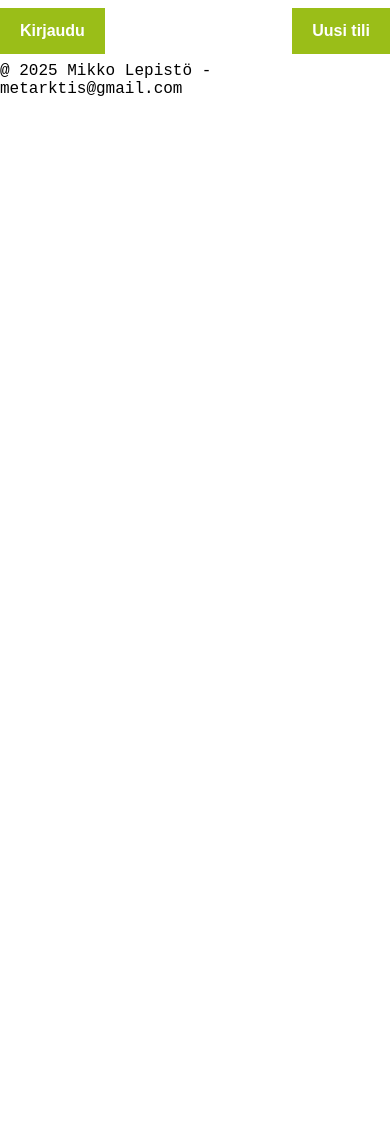
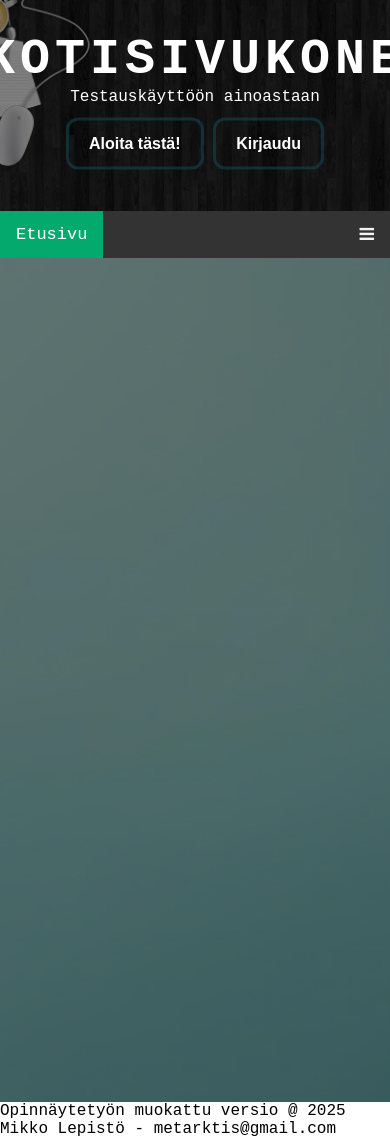
Before and after one commit to Kirjakauppias/kotisivukone_htmx, a PHP site: page / in a window 390 px wide; the page is wider, and only the part inside the window is pictured. Before the commit the page ends 96 px from the top of that part, so only its background shows below. Run offline with PHP 8.4, Linux system fonts and the light colour scheme.

Commit message:
Tyylien muokkausta

```diff
--- a/src/index.php
+++ b/src/index.php
@@ -14,6 +14,7 @@ ini_set('session.cookie_secure', '1'); // Vain HTTPS-yhteyksillä
 ini_set('session.cookie_httponly', '1'); // Estää JavaScriptin pääsyn kekseihin
 ini_set('session.cookie_samesite', 'Strict'); // Ei lähetä keksejä kolmannen osapuolen pyynnöissä
 session_start(); // Aloitetaan sessio
+require 'funcs.php';
 
 $loggedIn = isset($_SESSION['user_id']); // Alustetaan muuttuja.
 
@@ -23,6 +24,8 @@ if (!isset($_SESSION['csrf_token']) || time() - ($_SESSION['csrf_token_time'] ??
     $_SESSION['csrf_token'] = bin2hex(random_bytes(32));
     $_SESSION['csrf_token_time'] = time();
 }
+
+$isResponsive = isset($_GET['responsive']) && $_GET['responsive'] == 'true';
 ?>
 <html lang="en">
 <head>
@@ -31,6 +34,7 @@ if (!isset($_SESSION['csrf_token']) || time() - ($_SESSION['csrf_token_time'] ??
     <meta name="csrf-token" content="<?php echo $_SESSION['csrf_token']; ?>">
     <title>Kirjautuminen</title>
     <link rel="stylesheet" href="./styles/style.css">
+    <link rel="stylesheet" href="https://cdnjs.cloudflare.com/ajax/libs/font-awesome/4.7.0/css/font-awesome.min.css">
     <script src="htmx.js" defer></script>
     <script>
         document.addEventListener('htmx:configRequest', (event) => {
@@ -39,6 +43,20 @@ if (!isset($_SESSION['csrf_token']) || time() - ($_SESSION['csrf_token_time'] ??
     </script>
 </head>
 <body>
+    <div class="banner">
+        <div class="banner-text">
+            <h1 style="font-size:50px">KOTISIVUKONE</h1>
+            <p>Testauskäyttöön ainoastaan</p>
+            <?php if(!$loggedIn): ?>
+                <button
+                hx-get="register.php"
+                hx-target="#modal-container"
+                hx-trigger="click"
+                class="btn-register"
+                >
+                Aloita tästä!
+            </button>
+            <?php endif; ?>
             <?php if(!$loggedIn): ?>
                 <!-- Näytä kirjautumislomake vain, jos käyttäjä ei ole kirjautunut -->
                 <!-- Nappula, joka avaa modalin -->
@@ -46,29 +64,43 @@ if (!isset($_SESSION['csrf_token']) || time() - ($_SESSION['csrf_token_time'] ??
                     hx-get="login_modal.php"
                     hx-target="#modal-container"
                     hx-trigger="click"
+                    class="btn-login"
                 >
                     Kirjaudu
                 </button>
             <?php else: ?>
+                <div class="logged-in">
                     <p>Tervetuloa, <?php echo $_SESSION['username']; ?>!</p>
-        <a href="logout.php">Kirjaudu ulos</a>
+                    <button class="btn-logout"><a href="logout.php">Kirjaudu ulos</a></button>
+                </div>
             <?php endif; ?>
-    <button
-        hx-get="register.php"
-        hx-target="#modal-container"
-        hx-trigger="click"
-        class="btn-register"
-    >
-        Uusi tili
-    </button>
+        </div>
+    </div>
+
+    <div class="topnav" id="myTopnav">
+        <a href="#home" class="active">Etusivu</a>
+        <a href="#contact">Yhteystiedot</a>
+        <a href="javascript:void(0);" class="icon" onclick="myFunction()">
+            <i class="fa fa-bars"></i>
+        </a>
+    </div>
     <div id="modal-container">
         <!-- Modalin kontti -->
     </div>
 <main>
-
 </main>
-<footer>
-    <p>@ 2025 Mikko Lepistö - metarktis@gmail.com</p>
+<footer id="contact">
+    <p>Opinnäytetyön muokattu versio @ 2025 Mikko Lepistö - metarktis@gmail.com</p>
 </footer>
+<script>
+    function myFunction() {
+      var x = document.getElementById("myTopnav");
+      if (x.className === "topnav") {
+        x.className += " responsive";
+      } else {
+        x.className = "topnav";
+      }
+    }
+</script>
 </body>
 </html>
--- a/src/styles/style.css
+++ b/src/styles/style.css
@@ -3,6 +3,10 @@
     margin: 0; /* Poistaa oletusmarginaalit */
     padding: 0; /* Poistaa oletustäytteet */
     box-sizing: border-box; /* Sisällyttää marginaalit ja reunukset elementin kokoon */
+}
+
+h1 {
+    letter-spacing: 5px;
 }
 
 /* Kehon (body) perusfontti */
@@ -12,8 +16,61 @@ body {
 }
 
 main {
-    /*min-height: 100vh; /* Asettaa pääsisällön vähimmäiskorkeuden näytön korkeudeksi */
+    background-image: linear-gradient(rgba(0, 0, 0, 0.5), rgba(0, 0, 0, 0.5)), url("../images/office2.jpg");
+    background-position: center;
+    background-repeat: no-repeat;
+    background-size: cover;
+    position: relative;
+    min-height: 100vh; /* Asettaa pääsisällön vähimmäiskorkeuden näytön korkeudeksi */
 }
+
+.banner {
+    background-image: linear-gradient(rgba(0, 0, 0, 0.5), rgba(0, 0, 0, 0.5)), url("../images/office.jpg");
+    height: 25%;
+    background-position: center;
+    background-repeat: no-repeat;
+    background-size: cover;
+    position: relative;
+}
+
+.banner-text {
+    text-align: center;
+    position: absolute;
+    top: 50%;
+    left: 50%;
+    transform: translate(-50%, -50%);
+    color: white;
+}
+
+/* NAVBAR */
+.topnav {
+    overflow: hidden;
+    background-color: #333;
+  }
+
+  .topnav a {
+    float: left;
+    display: block;
+    color: #f2f2f2;
+    text-align: center;
+    padding: 14px 16px;
+    text-decoration: none;
+    font-size: 17px;
+  }
+
+  .topnav a:hover {
+    background-color: #ddd;
+    color: black;
+  }
+
+  .topnav a.active {
+    background-color: #04AA6D;
+    color: white;
+  }
+
+  .topnav .icon {
+    display: none;
+  }
 
 /* Lomaketyylit */
 input[type=text], input[type=password], input[type=email] {
@@ -26,7 +83,7 @@ input[type=text], input[type=password], input[type=email] {
 }
 
 input[type=submit] {
-    background-color: #c9840d; /* Asettaa painikkeen taustaväriksi oranssin */
+    background-color: #212422; /* Asettaa painikkeen taustaväriksi oranssin */
     color: white; /* Asettaa tekstin väriksi valkoisen */
     padding: 14px 20px; /* Lisää täytettä painikkeen ympärille */
     margin: 8px 0; /* Lisää pystysuoraa marginaalia ylä- ja alapuolelle */
@@ -38,11 +95,13 @@ input[type=submit] {
 }
 
 button {
-    background-color: #9abe18; /* Asettaa vihreän taustavärin */
+    background-color:inherit; /* Asettaa vihreän taustavärin */
     color: white; /* Asettaa tekstin väriksi valkoisen */
     padding: 14px 20px; /* Lisää täytettä painikkeen ympärille */
-    margin: 8px 0; /* Lisää pystysuoraa marginaalia ylä- ja alapuolelle */
-    border: none; /* Poistaa reunuksen */
+    margin: 12px 0; /* Lisää pystysuoraa marginaalia ylä- ja alapuolelle */
+    border:rgba(18, 79, 90, 0.5); /* Poistaa reunuksen */
+    border-style: solid;
+    border-radius: 12px;
     cursor: pointer; /* Näyttää osoittimen kätenä hover-tilassa */
     font-size: 16px; /* Asettaa fonttikoon */
     font-weight: bold; /* Asettaa lihavoidun fontin */
@@ -50,10 +109,6 @@ button {
 
 button:hover {
     opacity: 0.8; /* Himmentää painikkeen taustaväriä hover-tilassa */
-}
-
-.btn-register {
-    float: right; /* Kohdistaa elementin oikeaan reunaan */
 }
 
 /* Kirjautumislomakkeen avatar */
@@ -126,3 +181,35 @@ img.avatar {
     text-decoration: none; /* Poistaa alleviivauksen */
     cursor: pointer; /* Muuttaa osoittimen kädeksi */
 }
+
+/* Sisäänkirjautuneen ilmoitus */
+.logged-in {
+    margin-top: 8px;
+}
+.logged-in a:link, a:visited{
+    color:#fff;
+    text-decoration: none;
+}
+
+
+  @media screen and (max-width: 600px) {
+    .topnav a:not(:first-child) {display: none;}
+    .topnav a.icon {
+      float: right;
+      display: block;
+    }
+  }
+
+  @media screen and (max-width: 600px) {
+    .topnav.responsive {position: relative;}
+    .topnav.responsive .icon {
+      position: absolute;
+      right: 0;
+      top: 0;
+    }
+    .topnav.responsive a {
+      float: none;
+      display: block;
+      text-align: left;
+    }
+  }
```
Also changed, not shown: webpage_1.sql (added, +74 -0 lines), src/funcs.php (line endings or trailing spaces), src/images/banneri-small.jpg (added), src/images/banneri.jpg (added), src/images/office.jpg (added), src/images/office2.jpg (added). Lines whose indentation alone changed are shown as unchanged.
